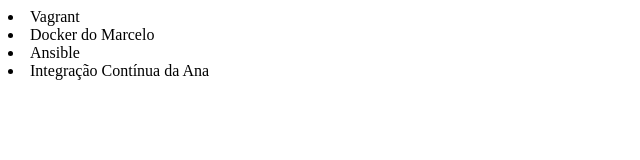
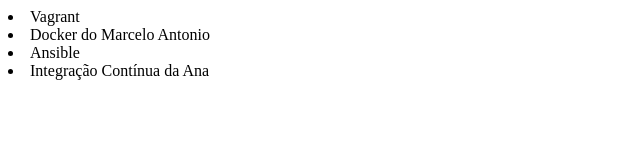
Before and after one commit to marcmore/alura-git, a plain HTML site: page index.html in a window 1280 px wide. Shown: the full height of the page, 0-640 px from the left. Drawn offline with Linux system fonts and the light colour scheme.

Commit message:
adicionado antonio

```diff
--- a/index.html
+++ b/index.html
@@ -7,7 +7,7 @@
 <body>
 	<u1>
 		<li>Vagrant</li>
-		<li>Docker do Marcelo</li>
+		<li>Docker do Marcelo Antonio</li>
 		<li>Ansible</li>
 		<li>Integração Contínua da Ana</li>
 	</u1>
```
